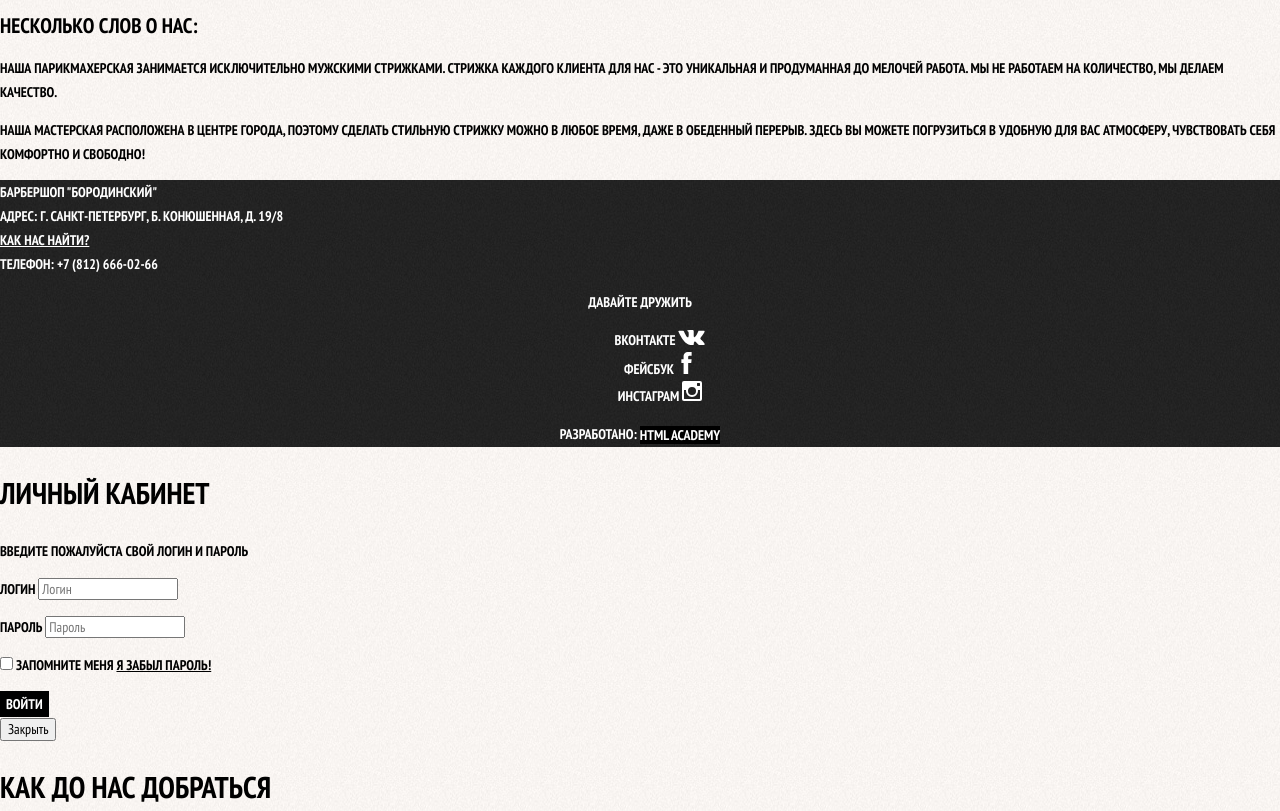
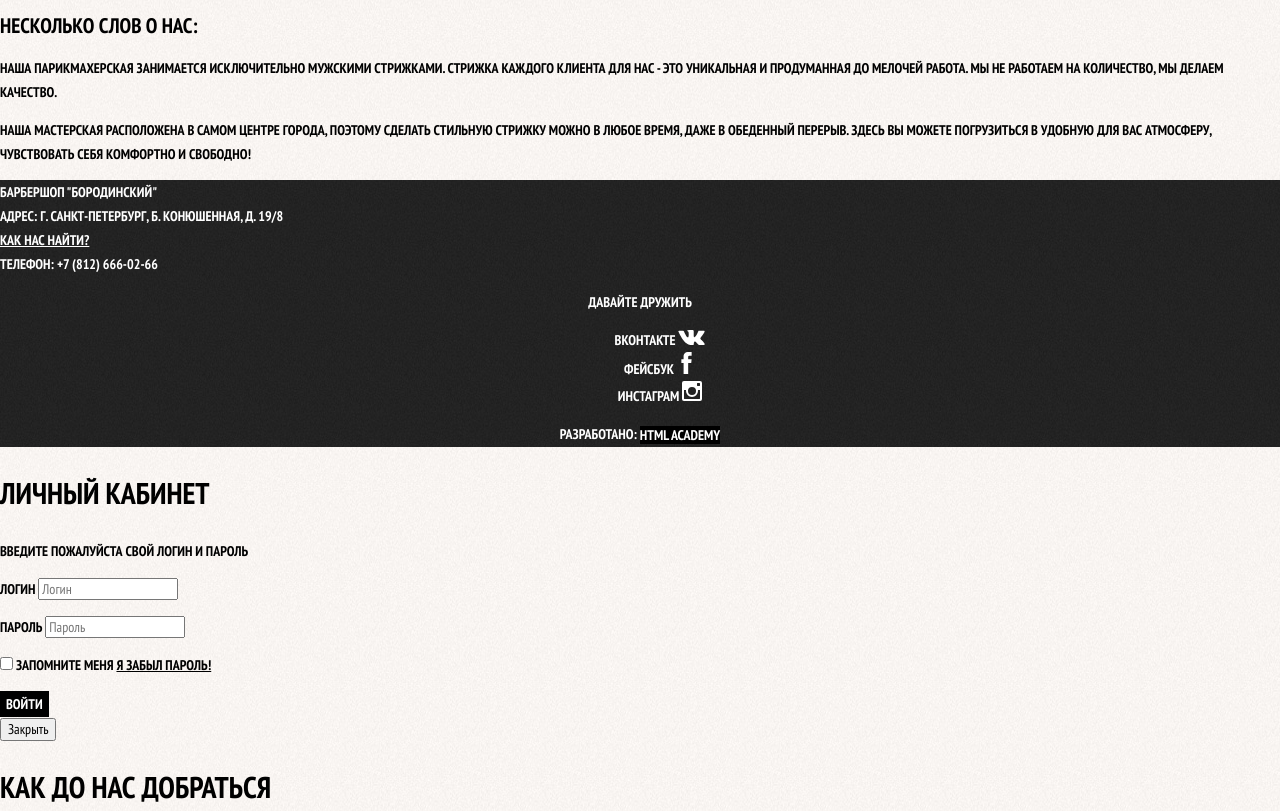
Before and after one commit to GrizzlyMentality/BarberShop, a plain HTML site: page price.html in a window 1280 px wide. Shown: the part 881-1692 px from the top of the page. Drawn offline with Linux system fonts and the light colour scheme; a script that the page names is missing.

Commit message:
add index and price

```diff
--- a/price.html
+++ b/price.html
@@ -80,7 +80,7 @@
 						<p class="short-text">Наша парикмахерская занимается исключительно мужскими стрижками. Стрижка каждого клиента для нас - это уникальная и продуманная до мелочей работа. Мы не работаем на количество, мы делаем качество.</p>
 					</div>
 					<div class="inner-column-right">
-						<p class="short-text">Наша мастерская расположена в центре города, поэтому сделать стильную стрижку можно в любое время, даже в обеденный перерыв. Здесь вы можете погрузиться в удобную для вас атмосферу, чувствовать себя комфортно и свободно!</p>
+						<p class="short-text">Наша мастерская расположена в  самом центре города, поэтому сделать стильную стрижку можно в любое время, даже в обеденный перерыв. Здесь вы можете погрузиться в удобную для вас атмосферу, чувствовать себя комфортно и свободно!</p>
 					</div>
 				</div>
 			</section>
```
Also changed, not shown: index.html (+1 -1 lines).
